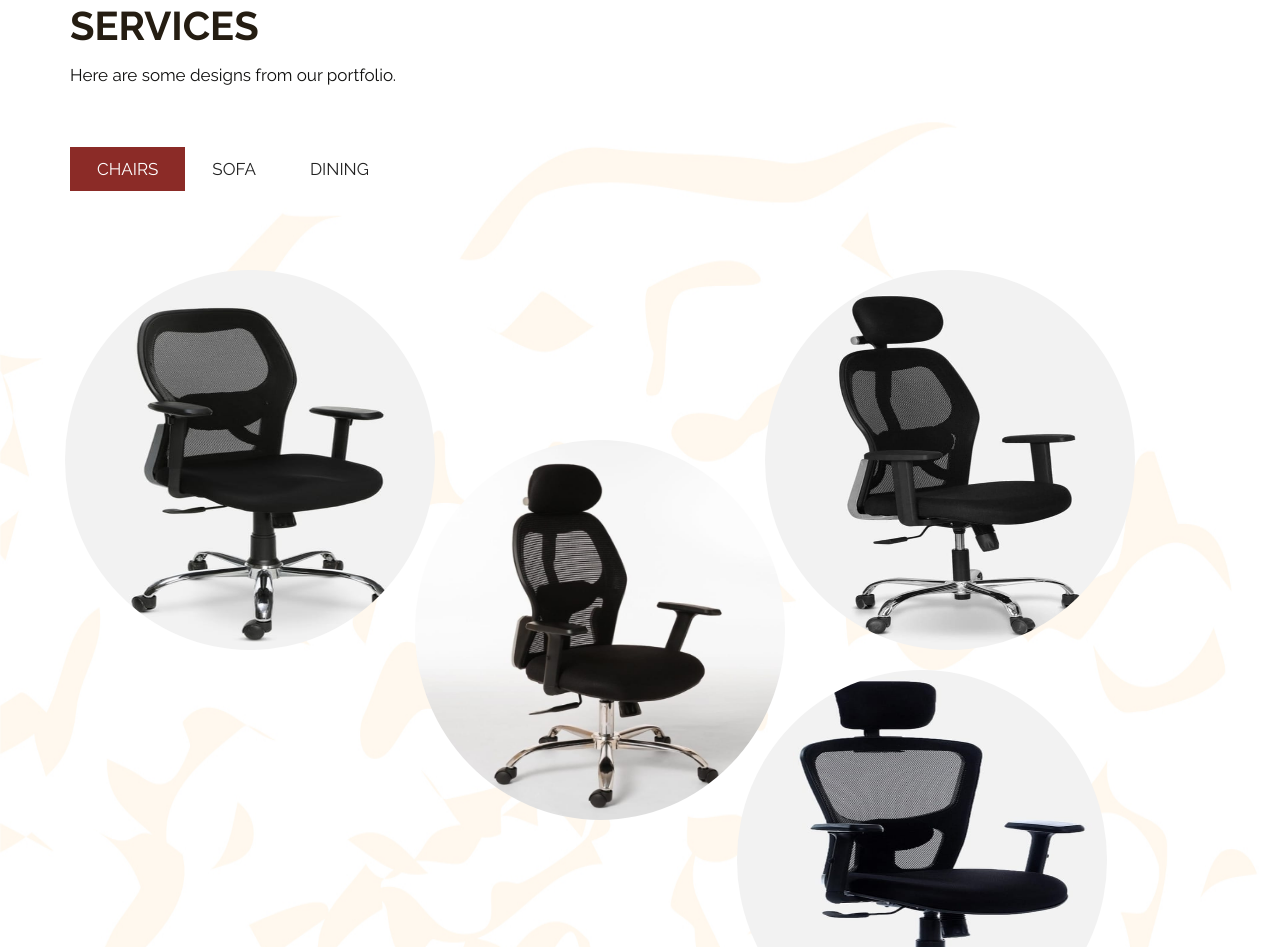
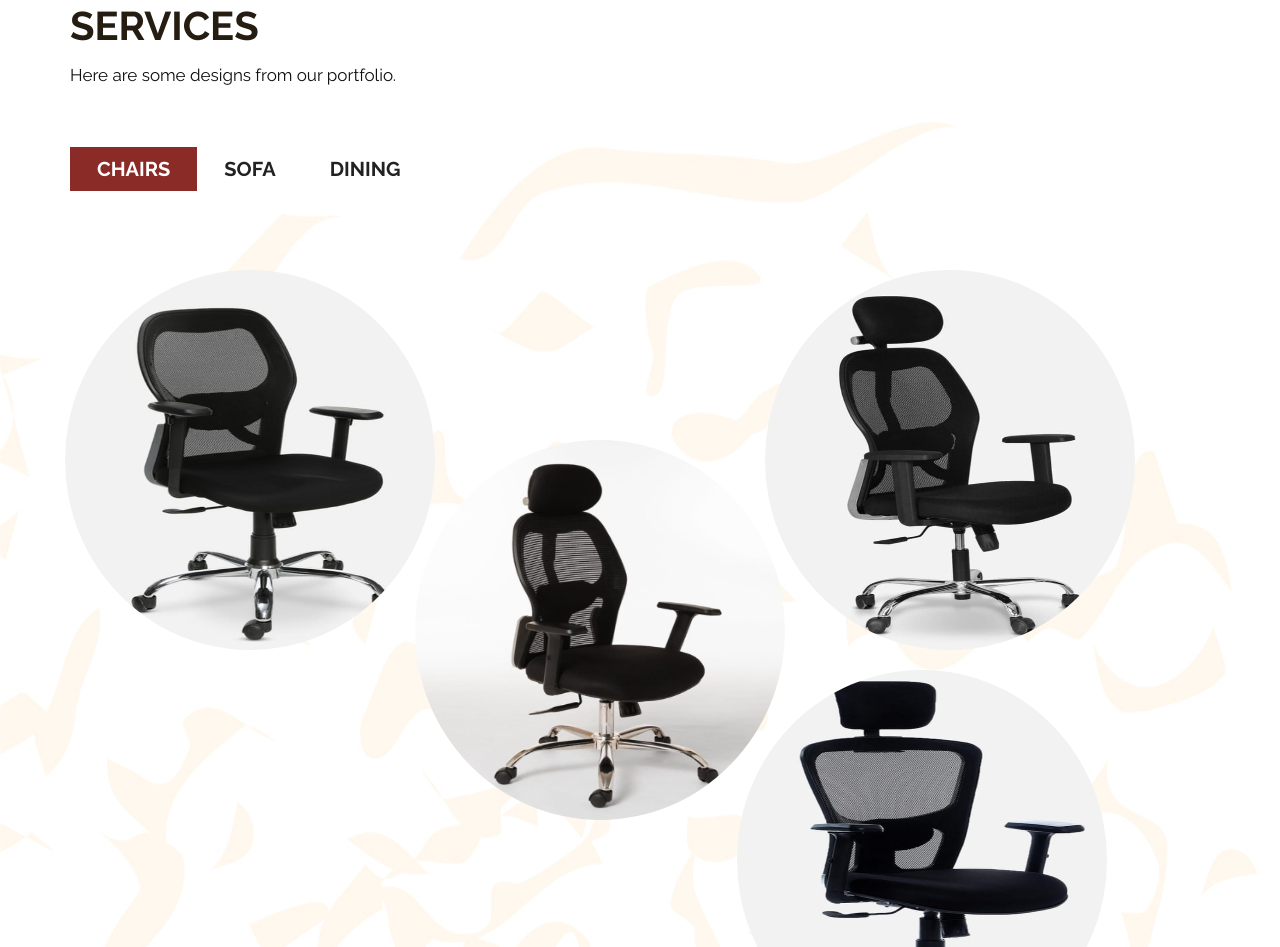
Before and after one commit to nime0708/omex, a plain HTML site: page index.html in a window 1280 px wide. Shown: the part 2645-3592 px from the top of the page. Drawn offline with Linux system fonts and the light colour scheme.

Commit message:
Update css

```diff
--- a/css/style.css
+++ b/css/style.css
@@ -421,6 +421,13 @@ ul.email li img {
 .carousel-item.active .image{
      border-radius: 50%;
 }
+@media (max-width: 767.98px) {
+
+     .carousel-item.active .image{
+          border-radius: 10px !important;
+     }
+}
+
 .h95{
      height: 80%;
 }
@@ -664,7 +671,8 @@ ul.email li img {
      border-radius: 0;
      padding: 12px 27px;
      line-height: 20px;
-     font-size: 17px;
+     font-size: 20px;
+     font-weight: bold;
 }
 
 .lisertab .servi_tab.active {
```
